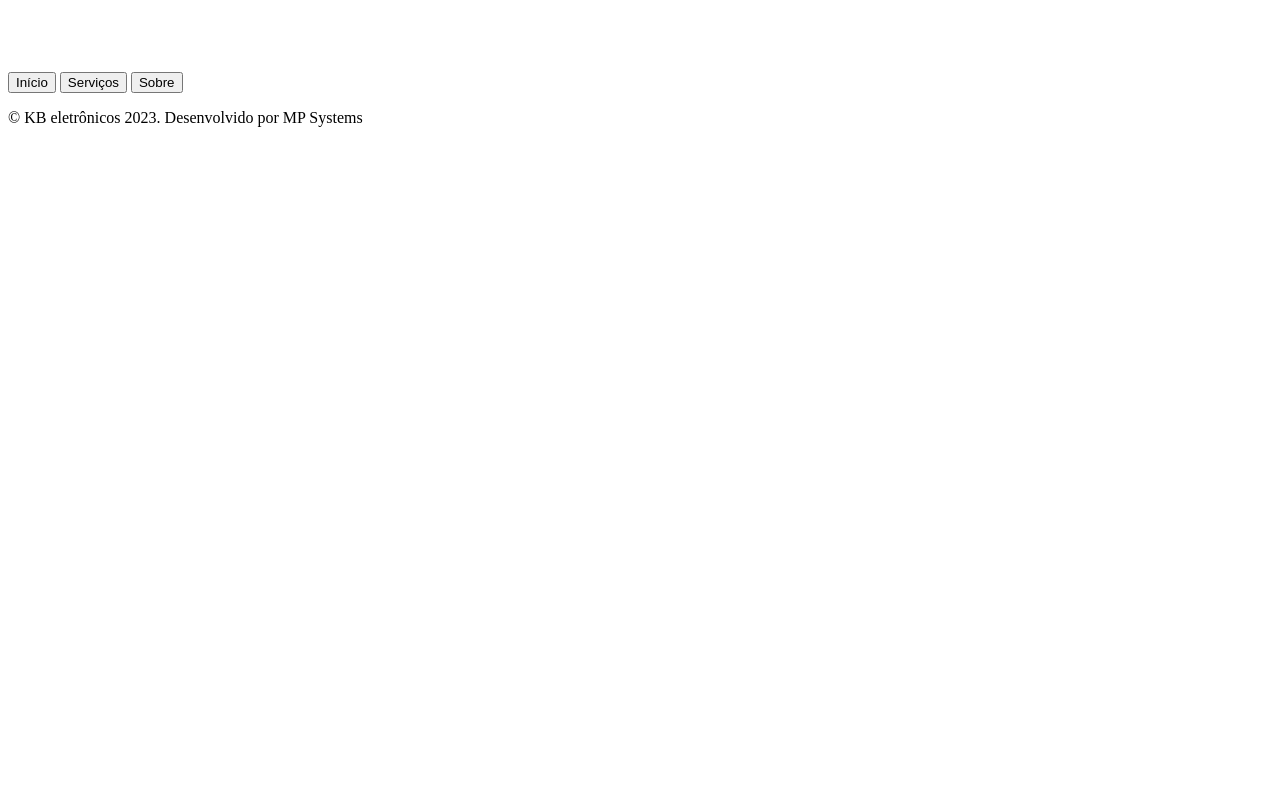
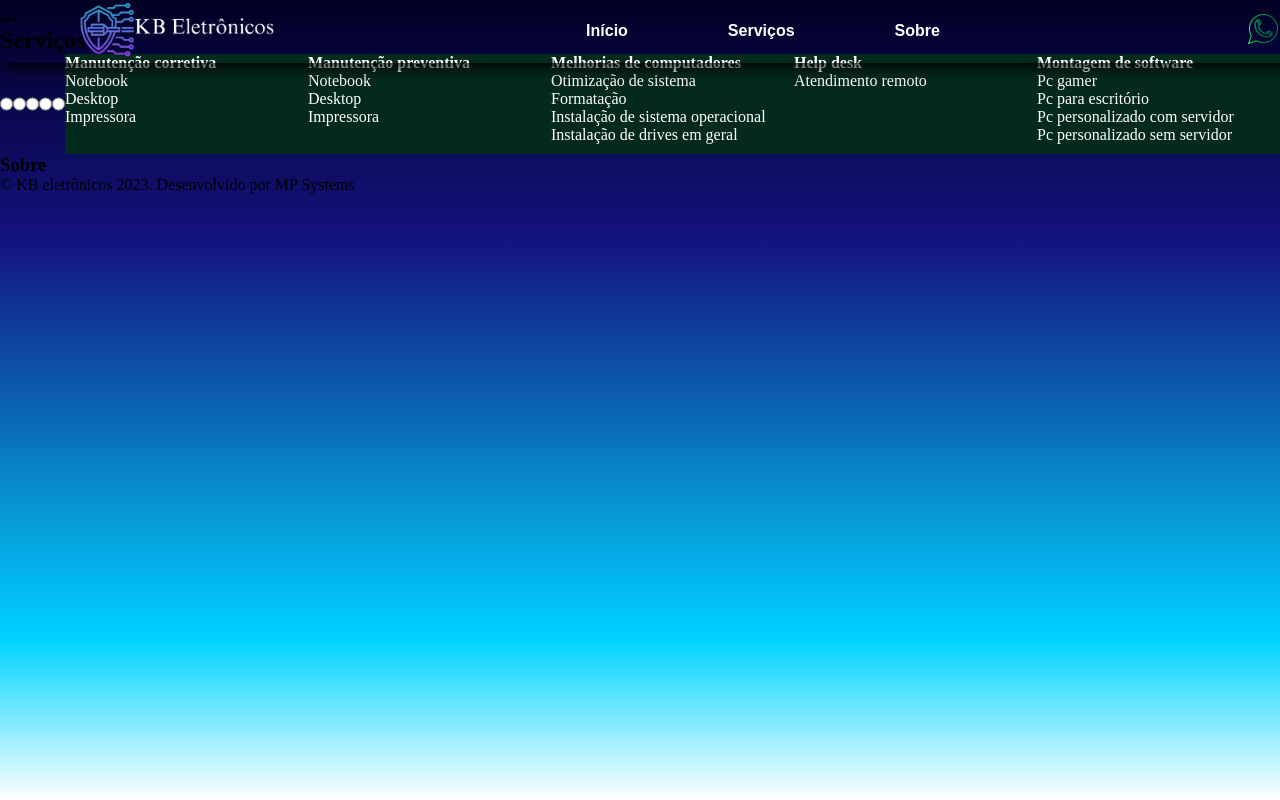
Before and after one commit to MariaPaes/LP-de-servicos-prestados, a plain HTML site: page index.html in a window 1280 px wide. Drawn offline with Linux system fonts and the light colour scheme.

Commit message:
Header feita no esboço

```diff
--- /dev/null
+++ b/Stylesheet/home.css
@@ -0,0 +1,105 @@
+*{
+  margin: 0%;
+  padding: 0%;
+}
+
+html, body{
+  height: 100%;
+}
+
+body{
+  height: 100%;
+  width: 100%;
+  position:absolute;
+  background: linear-gradient(rgba(2,0,36,1) 0%, rgba(9,9,121,0.9613095238095238) 30%, rgba(0,212,255,1) 80%, rgba(255, 255, 255, 0.907) 100%);
+}
+
+header{
+  margin: 0px 0px 2px;
+  padding: 0px 58px;
+  position: fixed;
+  width: calc(100% - 20px);
+  box-shadow: 0px 10px 14px -5px rgba(0, 0, 0, 0.9);
+}
+
+.container{
+  display: flex;
+  flex-direction: row;
+  justify-content: space-between;
+  align-items: center;
+  flex-wrap: wrap;
+  width: 100%;
+  max-width: 1200px;
+  padding: 0 20px;
+}
+
+nav {
+  display: flex;
+  align-items: center;
+  align-content: center;
+  text-align: center;
+  gap: 100px;
+  flex-direction: row;
+
+}
+
+nav button{
+  font-family: Montserrat, sans-serif;
+  font-size: 1rem;
+  font-weight: 600;
+  border: 0;
+  background-color: transparent;
+  color: #FFF;
+  cursor: pointer;
+}
+
+h1 h2 h3 {
+  font-family: Montserrat, sans-serif;
+  font-size: 1rem;
+  color: #FFF;
+}
+#principal{ /*VERIFICAR*/
+  margin-top: 20px;
+  position: absolute;
+  width: auto;
+  height: 200px;
+  border: 1 red solid
+}
+
+#services{
+  margin: 0 auto;
+  width: 100%;
+
+
+}
+
+.container-services{ /*VERIFICAR*/
+  display: flex;
+}
+
+.container-services:hover > :not(:hover){
+  opacity: .4;
+  transform: scale(0.9);
+}
+
+.item{
+  transition: .35s;
+  cursor: pointer;
+  color: #FFF;
+  width: 250px;
+  height: 100px;
+  gap: 30px; /*VERIFICAR*/
+
+  background-color:rgb(4, 42, 29) ;
+}
+
+b{/*VERIFICAR*/
+  align-items: center;
+  align-content: center;
+  justify-content: center;
+}
+
+li{ /*VERIFICAR*/
+  display: flex;
+  row-gap: 10px;
+}
--- a/index.html
+++ b/index.html
@@ -7,29 +7,98 @@
   <meta name="description" content="Conheça os serviços especializados de manutenção corretiva e preventiva para notebooks, desktops e impressoras oferecidos por Kalyson Bione, profissional com 6 anos de experiência em eletrônica e 11 anos na área de informática. Além disso, explore melhorias de computadores, otimização do sistema, formatação e atendimento remoto. Entre em contato para soluções personalizadas e confiáveis!">
   <meta name="keywords" content="Manutenção corretiva de notebook, Manutenção corretiva de desktop, Manutenção corretiva de impressora, Manutenção preventiva de notebook, Manutenção preventiva de desktop, Manutenção preventiva de impressora, Otimização de sistema, Formatação de computador, Instalação de drives, Atendimento remoto de help desk, Montagem de PC, PC gamer personalizado, PC para escritório, PC personalizado com servidor, PC personalizado sem servidor, Kalyson Bione, Profissional de eletrônica, Experiência em informática, Desenvolvedor C#, Serviços de manutenção e melhoria de computadores">
 
-  <link rel="icon" href="./midia/Logotipo_KB_eletrônico-transparencia.2.png">
-  <link rel="stylesheet" href="./Stylesheet/home.css"> <!--VERIFICAR-->
+  <link rel="icon" type="image/png" href="./midia/Logotipo_KB_eletrônico-transparencia.2.png">
+  <link rel="stylesheet" href="./Stylesheet/home.css" as="style"> <!--VERIFICAR-->
 </head>
 
 <body>
   <header>
     <div class="container">
         <a href="/" class="logo" title="Voltar ao início">
-          <svg xmlns="http://www.w3.org/2000/svg" width="60" height="60" xml:space="preserve"></svg> <!--VERIFICAR-->
+          <img src="./midia/Logotipo_KB_eletrônicos-removebg-preview2 (1).png" width=200px alt="Logo KB Eletrônicos">
         </a>
         <nav class="menu">
-          <button data-section="capa" title="Início" data-offset="50" class="menu-link">Início <span></span></button>
-          <button data-section="Servicos" title="Serviços" data-offset="50" class="menu-link"> Serviços <span></span></button>
-          <button data-section="Sobre" title="Sobre" data-offset="50" class="menu-link"> Sobre <span></span></button>
+          <button title="Início"> Início </button>
+          <button title="Serviços"> Serviços </button>
+          <button title="Sobre"> Sobre </button>
         </nav>
+        <a href="/" class="whatsapp" title="Whatsapp">
+          <img src="./midia/bolha-de-bate-papo.png" width=30px alt="Whatsapp">
+        </a>
     </div>
 </header>
 
 
   <main>
-    <section id="Pricipal"></section>
-    <section id="Serviços"></section>
-    <section id="Sobre"></section>
+    <section id="pricipal">
+      <h1>...</h1>
+    </section>
+    <section id="services">
+      <h2>Serviços</h2>
+      <div class="container-services">
+        <input type="radio" name="radio-btn" id="radio1">
+        <input type="radio" name="radio-btn" id="radio2">
+        <input type="radio" name="radio-btn" id="radio3">
+        <input type="radio" name="radio-btn" id="radio4">
+        <input type="radio" name="radio-btn" id="radio5">
+
+        <div class="item"><b>Manutenção corretiva</b>
+          <ul>
+            <li>Notebook</li>
+            <li>Desktop</li>
+            <li>Impressora</li>
+          </ul>
+        </div>
+        <div class="item"><b>Manutenção preventiva</b>
+          <ul>
+            <li>Notebook</li>
+            <li>Desktop</li>
+            <li>Impressora</li>
+          </ul>
+        </div>
+        <div class="item"><b>Melhorias de computadores</b>
+          <ul>
+            <li>Otimização de sistema</li>
+            <li>Formatação</li>
+            <li>Instalação de sistema operacional</li>
+            <li>Instalação de drives em geral</li>
+          </ul>
+        </div>
+        <div class="item"><b>Help desk</b>
+          <ul>
+            <li>Atendimento remoto</li>
+          </ul>
+        </div>
+        <div class="item"><b>Montagem de software</b>
+          <ul>
+            <li>Pc gamer</li>
+            <li>Pc para escritório</li>
+            <li>Pc personalizado com servidor</li>
+            <li>Pc personalizado sem servidor</li>
+          </ul>
+        </div>
+
+        <div class="navigation-auto">
+          <div class="auto-btn1"></div>
+          <div class="auto-btn2"></div>
+          <div class="auto-btn3"></div>
+          <div class="auto-btn4"></div>
+          <div class="auto-btn5"></div>
+        </div>
+
+        <div class="manual-navigation">
+          <label for="radio1" class="manual-btn"></label>
+          <label for="radio2" class="manual-btn"></label>
+          <label for="radio3" class="manual-btn"></label>
+          <label for="radio4" class="manual-btn"></label>
+          <label for="radio5" class="manual-btn"></label>
+        </div>
+
+      </div>
+    </section>
+    <section id="sobre">
+      <h3>Sobre</h3>
+    </section>
   </main>
 
   <footer>
@@ -39,5 +108,7 @@
       </div>
     </div>
   </footer>
+
+  <script src="script.js"></script>
 </body>
 </html>
```
Also changed, not shown: midia/Logotipo_KB_eletrônicos-removebg-preview2 (1).png (added), midia/bolha-de-bate-papo.png (added), midia/e-mail.svg (deleted), midia/whatsapp (1).png (added), midia/whatsapp (2).png (added), midia/whatsapp.svg (deleted), script.js (added).
